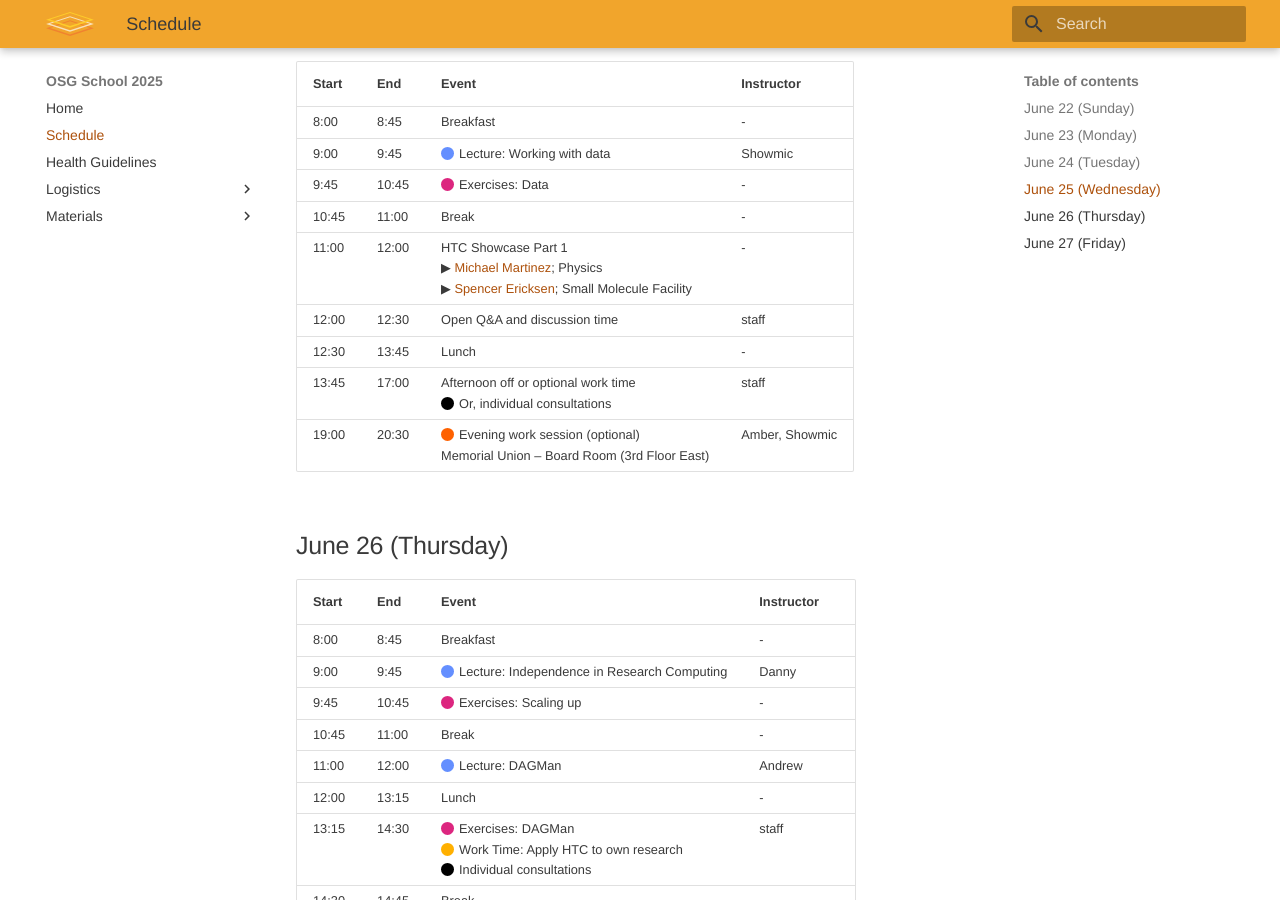
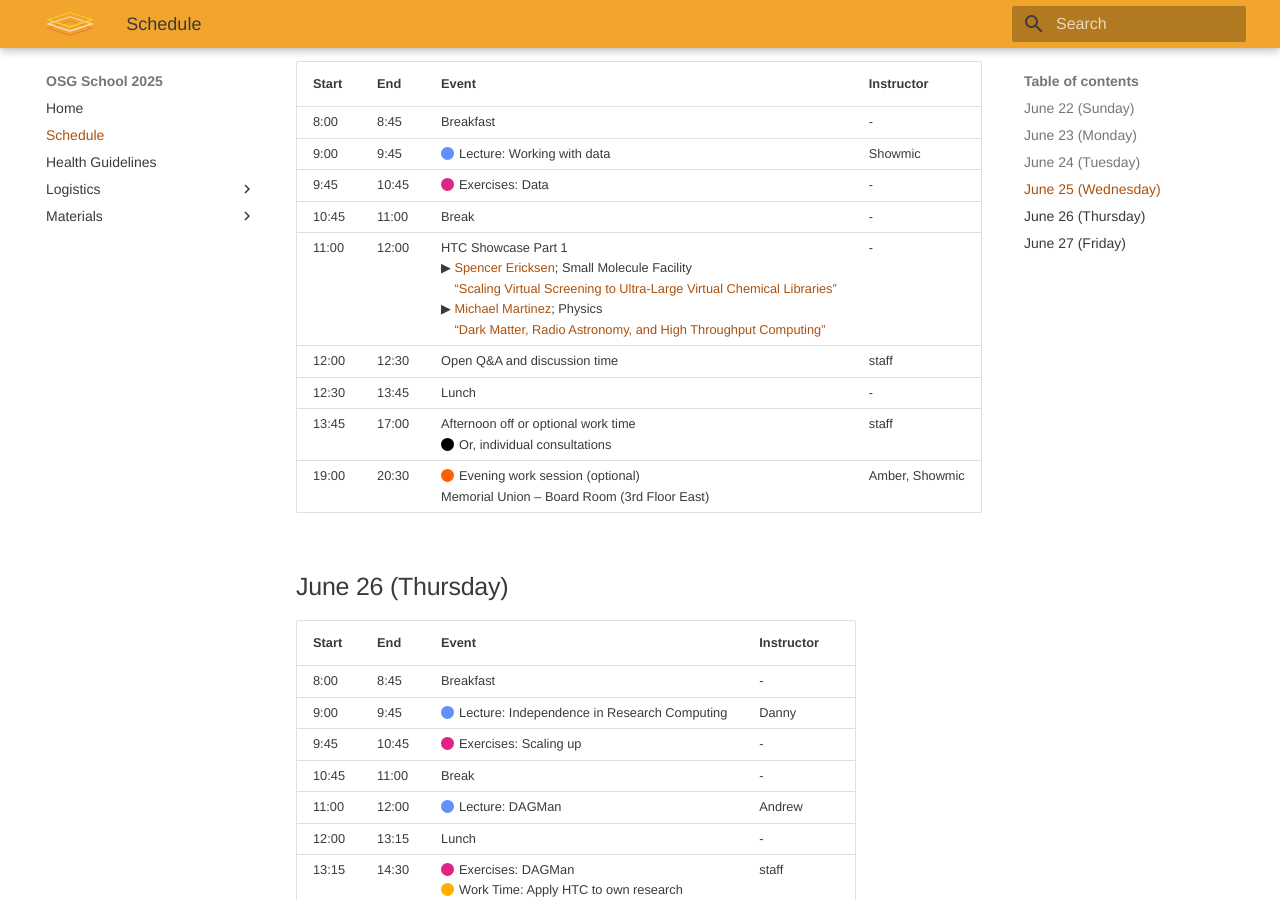
Before and after one commit to osg-htc/school-2025, an MkDocs documentation site: the page built from docs/schedule.md, in a window 1280 px wide and 900 px high, scrolled down 1720 px. Built offline with MkDocs 1.6.1 and Material for MkDocs 9.7.7, drawn with Linux system fonts in a browser that asks for light colours.

Commit message:
adding wed showcase talks

```diff
--- a/docs/schedule.md
+++ b/docs/schedule.md
@@ -264,12 +264,12 @@ Industry room (3rd floor)
       <td>
         HTC Showcase Part 1
         <br>
+        &#9654; <span style="color: rgb(173, 81, 12);">Spencer Ericksen</span>;
+        Small Molecule Facility<br>
+        <div style="margin-left: 2ex;"><a href="materials/showcase/OSG_School_SSE_2025-06-25.pptx">“Scaling Virtual Screening to Ultra-Large Virtual Chemical Libraries”</a></div>
         &#9654; <span style="color: rgb(173, 81, 12);">Michael Martinez</span>;
         Physics<br>
-        <!--<div style="margin-left: 2ex;">“Title of talk”</div>-->
-        &#9654; <span style="color: rgb(173, 81, 12);">Spencer Ericksen</span>;
-        Small Molecule Facility<br>
-        <!--<div style="margin-left: 2ex;">“Title of talk”</div>-->
+        <div style="margin-left: 2ex;"><a href="materials/showcase/martinez_osgschool.pdf">“Dark Matter, Radio Astronomy, and High Throughput Computing”</a></div>
       </td>
       <td>-</td>
     </tr>
```
Also changed, not shown: 2 other files.
